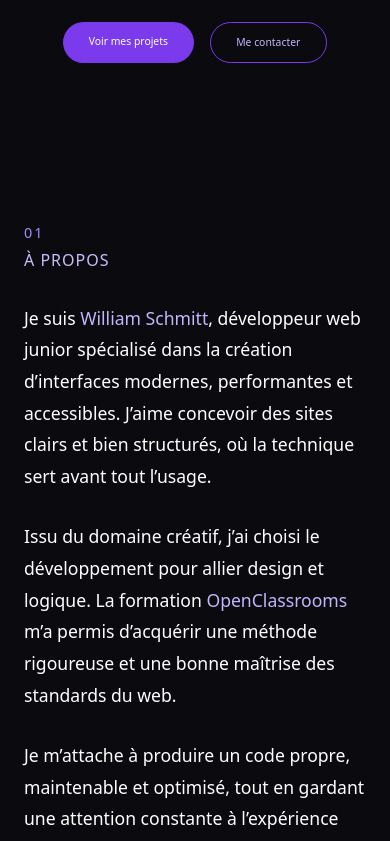
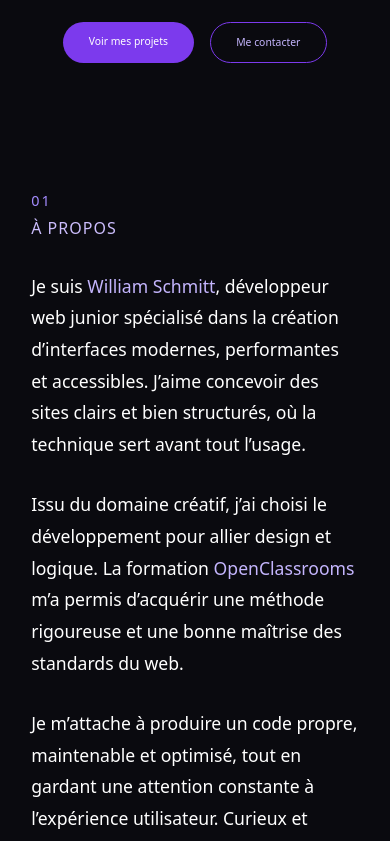
Before and after one commit to williamscht/portfolio-williamscht, a React (Vite) app: page / in a window 390 px wide. Shown: the part 680-1521 px from the top of the page. Built offline with nearby package versions, Linux system fonts and the light colour scheme; no server answers.

Commit message:
fix responsive css : mobile

```diff
--- a/src/styles/sections/about.css
+++ b/src/styles/sections/about.css
@@ -76,11 +76,11 @@
 }
 
 /* Responsive */
-@media (max-width: 900px) {
+@media (max-width: 768px) {
   .about-section {
     flex-direction: column;
     gap: 2rem;
-    padding: 6rem 1.5rem;
+    padding: 4rem clamp(24px, 8vw, 120px);
   }
 
   .about-right {
--- a/src/styles/sections/project-page.css
+++ b/src/styles/sections/project-page.css
@@ -147,7 +147,7 @@
 }
 
 
-@media (max-width: 360px) {
+@media (max-width: 425px) {
 .project-image {
   margin-top: 0.5rem;
   text-align: center;
--- a/src/styles/sections/projects.css
+++ b/src/styles/sections/projects.css
@@ -155,7 +155,7 @@
 
 
 
-@media (max-width: 360px) {
+@media (max-width: 400px) {
  .project-footer {
     display: flex;
     flex-direction: column;
```
